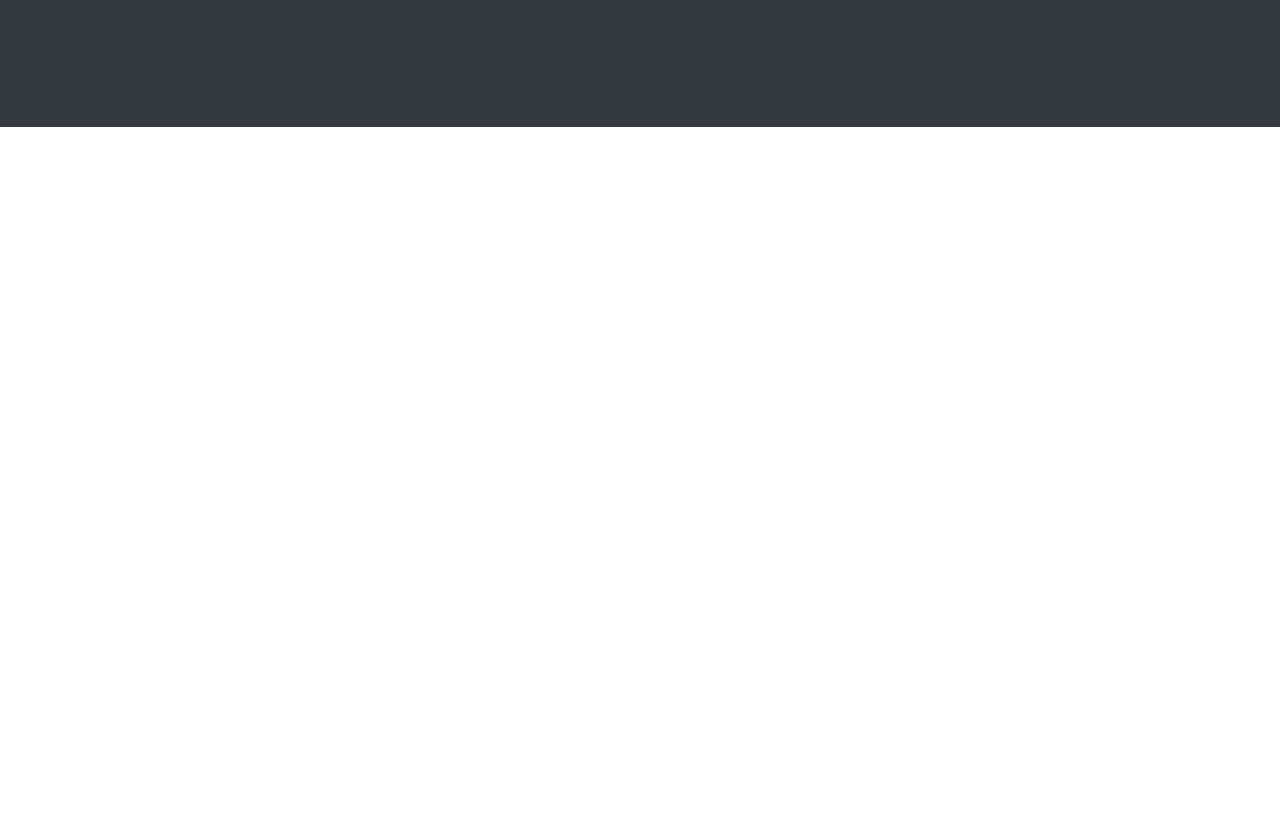
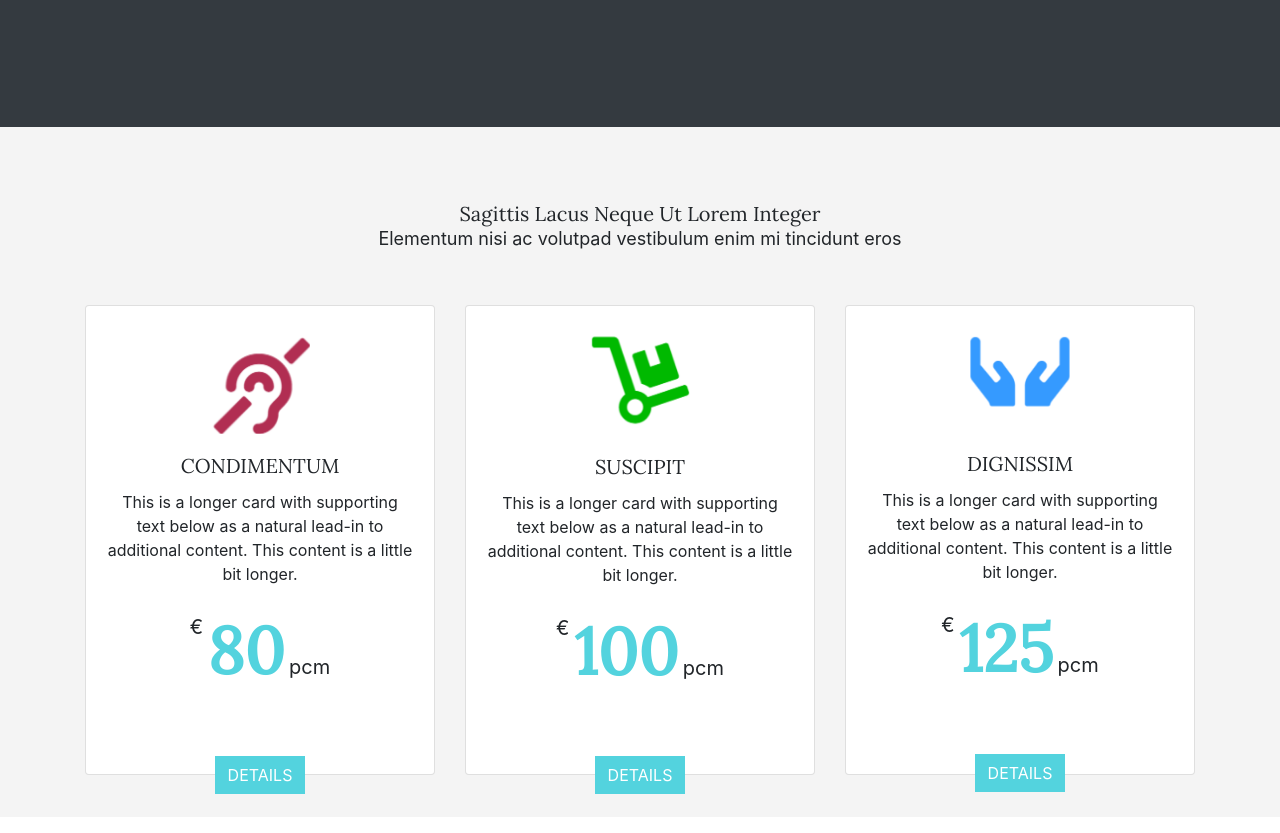
Before and after one commit to palaogluserdest/trealop, a plain HTML site: page index.html in a window 1280 px wide. Shown: the part 511-1344 px from the top of the page. Before the commit the page ends 800 px from the top, so only its background shows below. Drawn offline with nearby package versions, Linux system fonts and the light colour scheme; a web font is replaced by a local one.

Commit message:
price cardlar eklendi

```diff
--- a/index.html
+++ b/index.html
@@ -79,10 +79,10 @@
                                 <a class="nav-link" href="#">Link Text</a>
                             </li>
                         </ul>
-                    </div>
-                </nav>
             </div>
+            </nav>
         </div>
+    </div>
     </div>
 </header>
 
@@ -101,6 +101,62 @@
         </div>
     </div>
 
+    <div id="price" class="">
+        <div class="container">
+            <div class="row">
+                <div class="col text-center price-text">
+                    <h4>Sagittis Lacus Neque Ut Lorem Integer</h4>
+                    <p>Elementum nisi ac volutpad vestibulum enim mi tincidunt eros</p>
+                </div>
+            </div>
+            <div class="row">
+                <div class="col">
+                    <div class="card-deck">
+                        <div class="card">
+                            <img src="img/ear.png" class="card-img-top" alt="ear.png">
+                            <div class="card-body text-center">
+                                <h5 class="card-title">Condımentum</h5>
+                                <p class="card-text">This is a longer card with supporting text below as a natural lead-in to additional content. This content is a little bit longer.</p>
+                                <p class="card-text">
+                                    <span class="currency">€</span>
+                                    <span class="value">80</span>
+                                    <span class="duration">pcm</span>
+                                </p>
+                                <button type="button" class="btn btn-primary priceBtn">DETAILS</button>
+                            </div>
+                        </div>
+                        <div class="card">
+                            <img src="img/basket.png" class="card-img-top" alt="ear.png">
+                            <div class="card-body text-center" style="margin-top: 10px;">
+                                <h5 class="card-title">Suscıpıt</h5>
+                                <p class="card-text">This is a longer card with supporting text below as a natural lead-in to additional content. This content is a little bit longer.</p>
+                                <p class="card-text">
+                                    <span class="currency">€</span>
+                                    <span class="value">100</span>
+                                    <span class="duration">pcm</span>
+                                </p>
+                                <button type="button" class="btn btn-primary priceBtn">DETAILS</button>
+                            </div>
+                        </div><div class="card">
+                        <img src="img/pray.png" class="card-img-top" alt="ear.png">
+                        <div class="card-body text-center" style="margin-top:25px;"    >
+                            <h5 class="card-title">Dıgnıssım</h5>
+                            <p class="card-text">This is a longer card with supporting text below as a natural lead-in to additional content. This content is a little bit longer.</p>
+                            <p class="card-text">
+                                <span class="currency">€</span>
+                                <span class="value">125</span>
+                                <span class="duration">pcm</span>
+                            </p>
+                            <button type="button" class="btn btn-primary priceBtn">DETAILS</button>
+                        </div>
+                    </div>
+                        </div>
+                    </div>
+                </div>
+            </div>
+        </div>
+    </div>
+
 </main>
 
 
--- a/style.css
+++ b/style.css
@@ -1,4 +1,4 @@
-@import url('https://fonts.googleapis.com/css2?family=Koh+Santepheap:wght@300;400&family=Lora&family=Open+Sans:wght@300&display=swap');
+@import url('https://fonts.googleapis.com/css2?family=Koh+Santepheap:wght@300;400&family=Lora:ital,wght@0,400;1,700&family=Open+Sans:wght@300&display=swap');
  {
     font-family: 'Koh Santepheap', cursive;
 }
@@ -37,7 +37,6 @@
 
 #banner{
     height: 500px;
-    margin-bottom: 100px;
 }
 
 .banner-text{
@@ -74,3 +73,67 @@
     background-color: #53D3DEFF ;
     border: 1px solid #fff;
 }
+
+#price{
+    height: 690px;
+    margin-bottom: 100px;
+    background-color: #f4f4f4;
+}
+
+.price-text{
+    padding: 75px 0 45px 0;
+}
+
+.price-text h4{
+    font-size: 20px;
+    font-family: 'Lora', serif;
+}
+
+.price-text p{
+    font-size: 18px;
+    line-height: 10px;
+}
+
+.card img{
+    width: 100px;
+    margin: 30px auto 0 auto;
+
+}
+
+.card-body h5{
+    font-family: 'Lora', serif;
+    text-transform: uppercase;
+}
+
+
+
+.currency {
+    display: inline-block;
+    margin-top: 10px;
+    vertical-align: top;
+    font-size: 20px;
+    font-weight: 400;
+}
+.duration {
+    font-size: 20px;
+}
+.value {
+    font-size: 65px;
+    font-weight: 700;
+    font-family: 'Lora', serif;
+    color: #53D3DEFF;
+}
+
+.priceBtn{
+    border-radius: 0;
+    background-color: #53D3DEFF;
+    border: 1px solid #53D3DEFF;
+    position: relative;
+    top: 40px;
+}
+
+.priceBtn:hover{
+    border-radius: 0;
+    background-color: #76d9e5;
+    border: 1px solid #76d9e5;
+}
```
Also changed, not shown: img/basket.png (added), img/ear.png (added), img/mute.png (added), img/plant.png (added), img/pray.png (added), img/ship.png (added).
